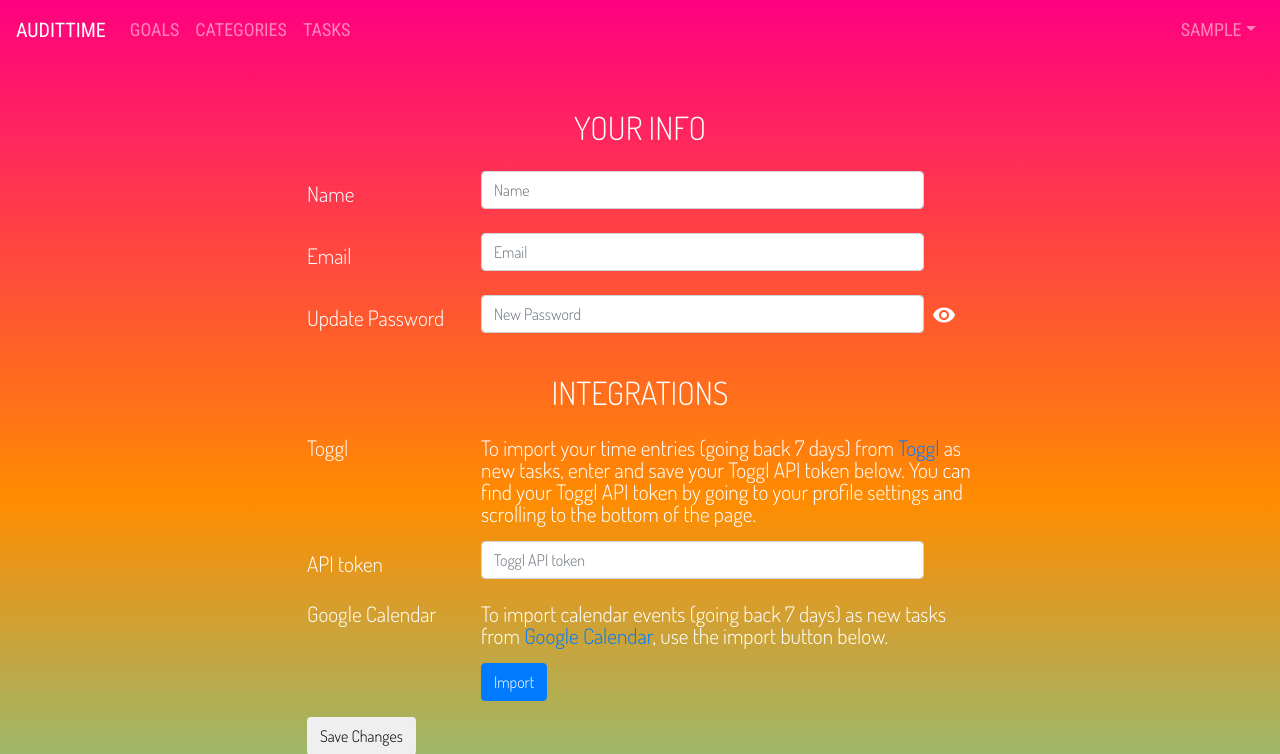
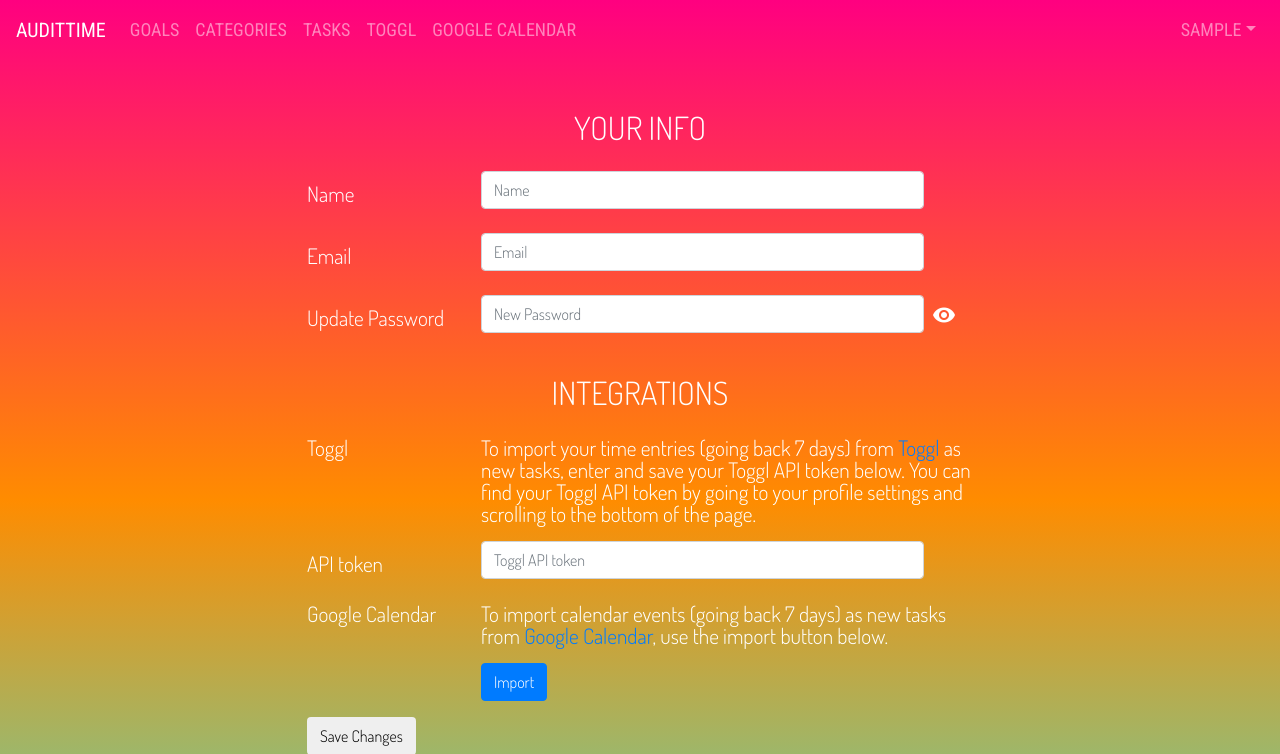
Before and after one commit to almondjelly/audittime, a Flask app: page /settings in a window 1280 px wide. Shown: the top 754 px of the page. Run offline with Flask 2, Linux system fonts and the light colour scheme; the visitor is signed in with stand-in values (Sample User, id 1); some libraries are stand-ins or nearby versions.

Commit message:
Added navbar links to integrations

```diff
--- a/credentials.json
+++ b/credentials.json
@@ -1 +1 @@
-{"_module": "oauth2client.client", "scopes": ["https://www.googleapis.com/auth/calendar.readonly"], "token_expiry": "2018-06-09T23:22:48Z", "id_token": null, "user_agent": null, "access_token": "ya29.GlzVBSM6fm0R3jiC0vreBfmh8rkxvEo6C9DOxgcb5iKjSiPkuLjTfKMl_IHQv1f5phNgjzvVsQqXTioRuWOE_u1OcdS4AG4OZ8LdLgvMNkEEEDsk47YWwoiJiJSGZw", "token_uri": "https://accounts.google.com/o/oauth2/token", "invalid": false, "token_response": {"access_token": "ya29.GlzVBSM6fm0R3jiC0vreBfmh8rkxvEo6C9DOxgcb5iKjSiPkuLjTfKMl_IHQv1f5phNgjzvVsQqXTioRuWOE_u1OcdS4AG4OZ8LdLgvMNkEEEDsk47YWwoiJiJSGZw", "token_type": "Bearer", "expires_in": 3600}, "client_id": "692713643214-5avkqg70smnqhl55fd25iinij8cn8ohb.apps.googleusercontent.com", "token_info_uri": "https://www.googleapis.com/oauth2/v3/tokeninfo", "client_secret": "B7-jbz8sFDypdcebTD6nikDj", "revoke_uri": "https://accounts.google.com/o/oauth2/revoke", "_class": "OAuth2Credentials", "refresh_token": "1/dhtmjRLCNj44hHWFZ6j3z3_zOYSpzrX4HlkNU7Ur7gbWVn9IrS9JPiILKm_EN1uc", "id_token_jwt": null}
+{"_module": "oauth2client.client", "scopes": ["https://www.googleapis.com/auth/calendar.readonly"], "token_expiry": "2018-06-10T00:31:41Z", "id_token": null, "user_agent": null, "access_token": "ya29.GlzVBTsec4mkXt0a_3p9Fw_sl5o-q6IsY6gKsBXB8juYvQ3jW4ilxhWKiD6F9W8SevI7GYC5tjm7SJVZ0kBoZMHG9fgZGHlVYZinNZjc7ZTycHQO0kBc1EZEk4kg8A", "token_uri": "https://accounts.google.com/o/oauth2/token", "invalid": false, "token_response": {"access_token": "ya29.GlzVBTsec4mkXt0a_3p9Fw_sl5o-q6IsY6gKsBXB8juYvQ3jW4ilxhWKiD6F9W8SevI7GYC5tjm7SJVZ0kBoZMHG9fgZGHlVYZinNZjc7ZTycHQO0kBc1EZEk4kg8A", "token_type": "Bearer", "expires_in": 3600}, "client_id": "692713643214-5avkqg70smnqhl55fd25iinij8cn8ohb.apps.googleusercontent.com", "token_info_uri": "https://www.googleapis.com/oauth2/v3/tokeninfo", "client_secret": "B7-jbz8sFDypdcebTD6nikDj", "revoke_uri": "https://accounts.google.com/o/oauth2/revoke", "_class": "OAuth2Credentials", "refresh_token": "1/dhtmjRLCNj44hHWFZ6j3z3_zOYSpzrX4HlkNU7Ur7gbWVn9IrS9JPiILKm_EN1uc", "id_token_jwt": null}
--- a/server.py
+++ b/server.py
@@ -479,8 +479,11 @@ def archive_event():
 def load_toggl():
     """Displays entries from Toggl."""
 
+    user_id = session['user_id']
+    api_token = User.query.filter_by(user_id=user_id).one().toggl_token
+
     # Grab last 7 days of Toggle entries and update the database.
-    toggl_update_db(session['user_id'])
+    toggl_update_db(user_id, api_token)
 
     categories = db.session.query(Category).filter_by(
         user_id=session['user_id']).order_by('name').all()
@@ -560,6 +563,34 @@ def display_settings():
     """Displays account settings for a user."""
 
     return render_template("settings.html")
+
+
+@app.route('/save_settings', methods=['POST'])
+def save_settings():
+    """Update database with new settings information."""
+
+    name = request.form.get('name')
+    email = request.form.get('email')
+    password = request.form.get('password')
+    toggl_token = request.form.get('toggl-token')
+
+    user = User.query.filter_by(user_id=session['user_id']).one()
+
+    if name:
+        user.name = name
+
+    if email:
+        user.email = email
+
+    if password:
+        user.password = hashlib.sha256(password).hexdigest()
+
+    if toggl_token:
+        user.toggl_token = toggl_token
+
+    db.session.commit()
+
+    return redirect('/settings')
 
 
 @app.route('/gcal')
--- a/templates/base.html
+++ b/templates/base.html
@@ -62,6 +62,16 @@
                         <!-- Tasks -->
                         <li class="nav-item">
                             <a class="nav-link" href="/tasks">Tasks</a>
+                        </li>
+
+                        <!-- Toggl -->
+                        <li class="nav-item">
+                            <a class="nav-link" href="/toggl">Toggl</a>
+                        </li>
+
+                        <!-- Google Calendar -->
+                        <li class="nav-item">
+                            <a class="nav-link" href="/gcal">Google Calendar</a>
                         </li>
 
                     </ul>
--- a/templates/settings.html
+++ b/templates/settings.html
@@ -4,26 +4,26 @@
 
 
 <div id="settings-container">
-<form id="form-settings">
+<form id="form-settings" action="/save_settings" method="post">
     <div class="form-group row">
         <div class="col-sm-12"><h2>Your Info</h2></div>
     </div>
     <div class="form-group row">
         <label for="fullname" class="col-sm-3 col-form-label">Name</label>
         <div class="col-sm-9">
-            <input type="email" class="form-control" id="fullname" placeholder="Name">
+            <input type="text" class="form-control" id="fullname" placeholder="Name" name="name">
         </div>
     </div>
     <div class="form-group row">
         <label for="input-new-email" class="col-sm-3 col-form-label">Email</label>
         <div class="col-sm-9">
-            <input type="email" class="form-control" id="input-new-email" placeholder="Email">
+            <input type="email" class="form-control" id="input-new-email" placeholder="Email" name="email">
         </div>
     </div>
     <div class="form-group row div-new-password">
         <label for="input-new-password" class="col-sm-3 col-form-label">Update Password</label>
         <div class="col-sm-9">
-            <input type="password" class="form-control" id="input-new-password" placeholder="New Password">
+            <input type="password" class="form-control" id="input-new-password" placeholder="New Password" name="password">
             <i class="material-icons" id="show-password">remove_red_eye</i>
         </div>
     </div>
@@ -50,7 +50,7 @@
     <div class="form-group row">
         <label for="input-toggl-api-token" class="col-sm-3 col-form-label">API token</label>
         <div class="col-sm-9">
-            <input type="text" class="form-control" id="input-toggl-api-token" placeholder="Toggl API token">
+            <input type="text" class="form-control" id="input-toggl-api-token" placeholder="Toggl API token" name="toggl-token">
         </div>
     </div>
     <div class="form-group row">
--- a/toggl.py
+++ b/toggl.py
@@ -3,22 +3,12 @@ import datetime
 from togglwrapper import Toggl
 
 
-# Should ask for user's API token somewhere. This one's Gail's for testing.
-toggl_api_token = 'f085fa351f1ac550e438cdc528ce1504'
-toggl = Toggl(toggl_api_token)
-
-now = datetime.datetime.utcnow()
-now_text = now.isoformat() + 'Z'
-week_ago = now - datetime.timedelta(days=7)
-week_ago = week_ago.isoformat() + 'Z' # 'Z' indicates UTC time
-
-entries = toggl.TimeEntries.get(start_date=week_ago)
-
-
-def toggl_get_last_7_days():
+def toggl_get_last_7_days(api_token):
     """Use Toggl API to grab all calendar events over the last 7
     days that aren't already in the database. Returns a list of toggl_entry
     objects."""
+
+    toggl = Toggl(api_token)
 
     now = datetime.datetime.utcnow()
     now_text = now.isoformat() + 'Z'
@@ -48,10 +38,10 @@ def toggl_get_last_7_days():
     return toggl_entries
 
 
-def toggl_update_db(user_id):
+def toggl_update_db(user_id, api_token):
     """Add newly imported Toggl entries into the database."""
 
-    toggl_entries = toggl_get_last_7_days()
+    toggl_entries = toggl_get_last_7_days(api_token)
 
     for entry in toggl_entries:
         new_entry = TogglEntry(toggl_entry_id=entry['toggl_entry_id'],
```
